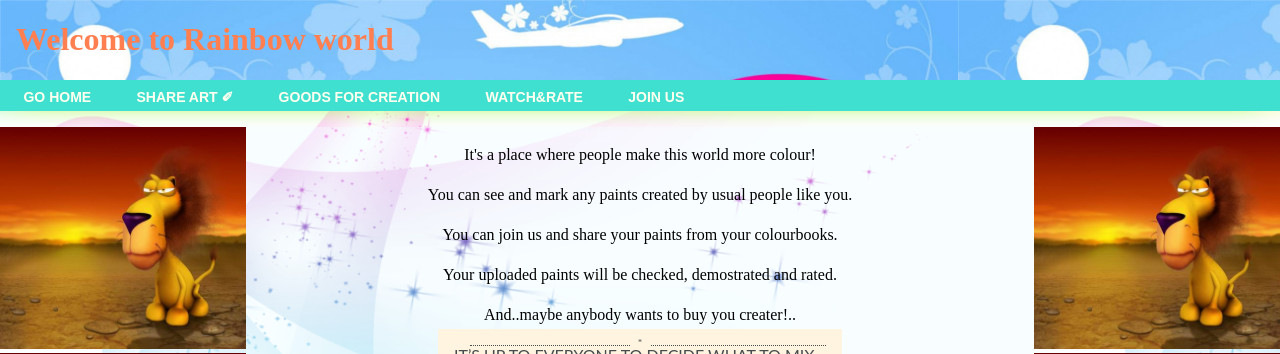
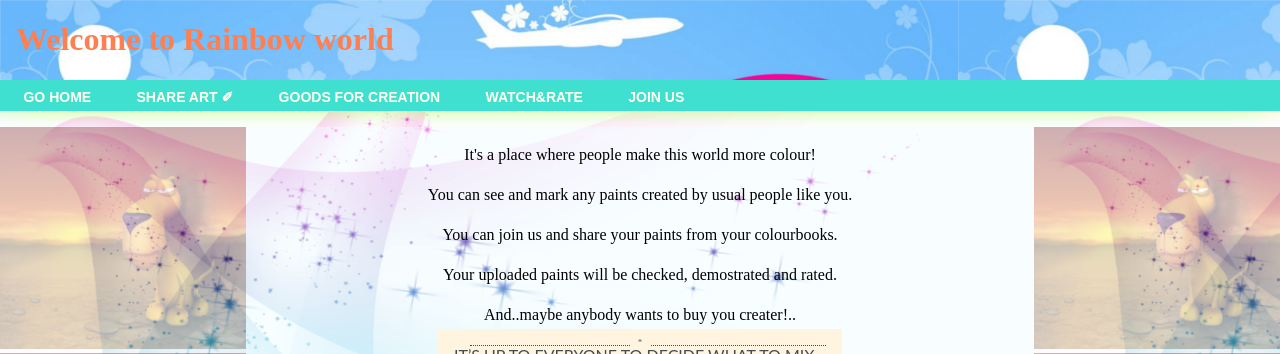
Before and after one commit to larissolb/rainbow, a PHP site: page /html/about.html in a window 1280 px wide. Shown: the top 354 px of the page. Run offline with PHP 8.4, Linux system fonts and the light colour scheme.

Commit message:
opacity for img about.html

```diff
--- a/CSS/style.css
+++ b/CSS/style.css
@@ -435,6 +435,13 @@ img {
    -moz-box-sizing: border-box;
    -ms-box-sizing: border-box;
 }
+.left-img > img {
+  opacity: .3;
+  transition-property: opacity;
+}
+.left-img > img:hover {
+  opacity: 1;
+}
 /*60% */
 .container .center {
     display: flex;
@@ -542,9 +549,15 @@ iframe {
     order: 2;
     -webkit-order: 2;
     -moz-flex-order: 2;
-/*    margin-right: 2em;*/
     margin-top: 1em;
     text-align: end;
+}
+.about-rs > img {
+  opacity: .3;
+  transition-property: opacity;
+}
+.about-rs > img:hover {
+  opacity: 1;
 }
 /*end about.html*/
 .container .right-img {
```
